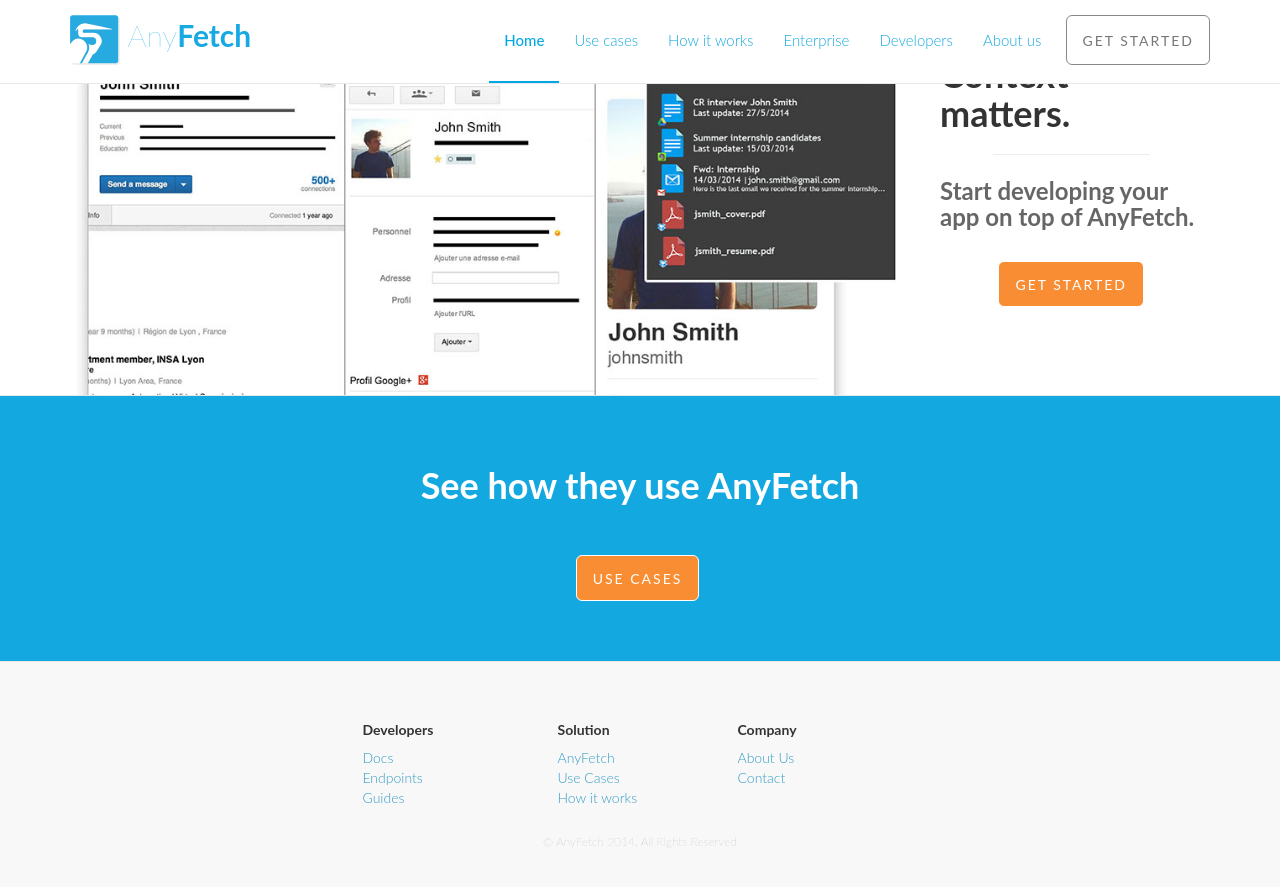
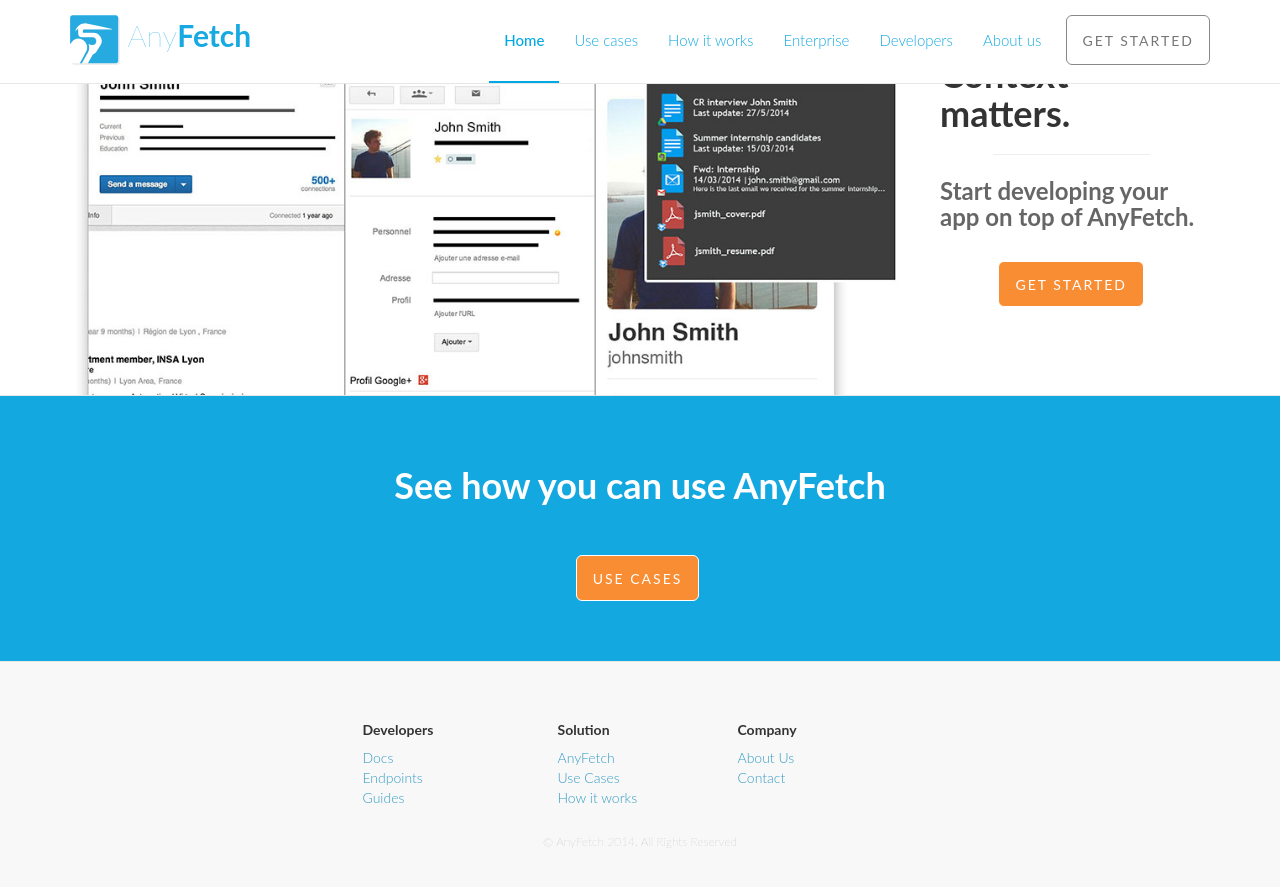
Before and after one commit to your-mom-noob/anyfetch.com, a Jekyll site: the page index.html, which Jekyll copies as it is, in a window 1280 px wide and 900 px high, scrolled down 866 px. Shown: the top 887 px of the window. Built offline with Jekyll 4.4.1, drawn with Linux system fonts in a browser that asks for light colours; nearby versions of some CDN libraries; Markdown is read by kramdown in place of the engine named in the settings.

Commit message:
Index : they->you

```diff
--- a/index.html
+++ b/index.html
@@ -143,7 +143,7 @@
 <div class="content-section-b">
 
 	<div class="container">
-		<h1 class="white">See how they use AnyFetch</h1>
+		<h1 class="white">See how you can use AnyFetch</h1>
 		<br />
 		<br />
 		<ul class="list-inline intro-social-buttons" style="text-align:center">
```
